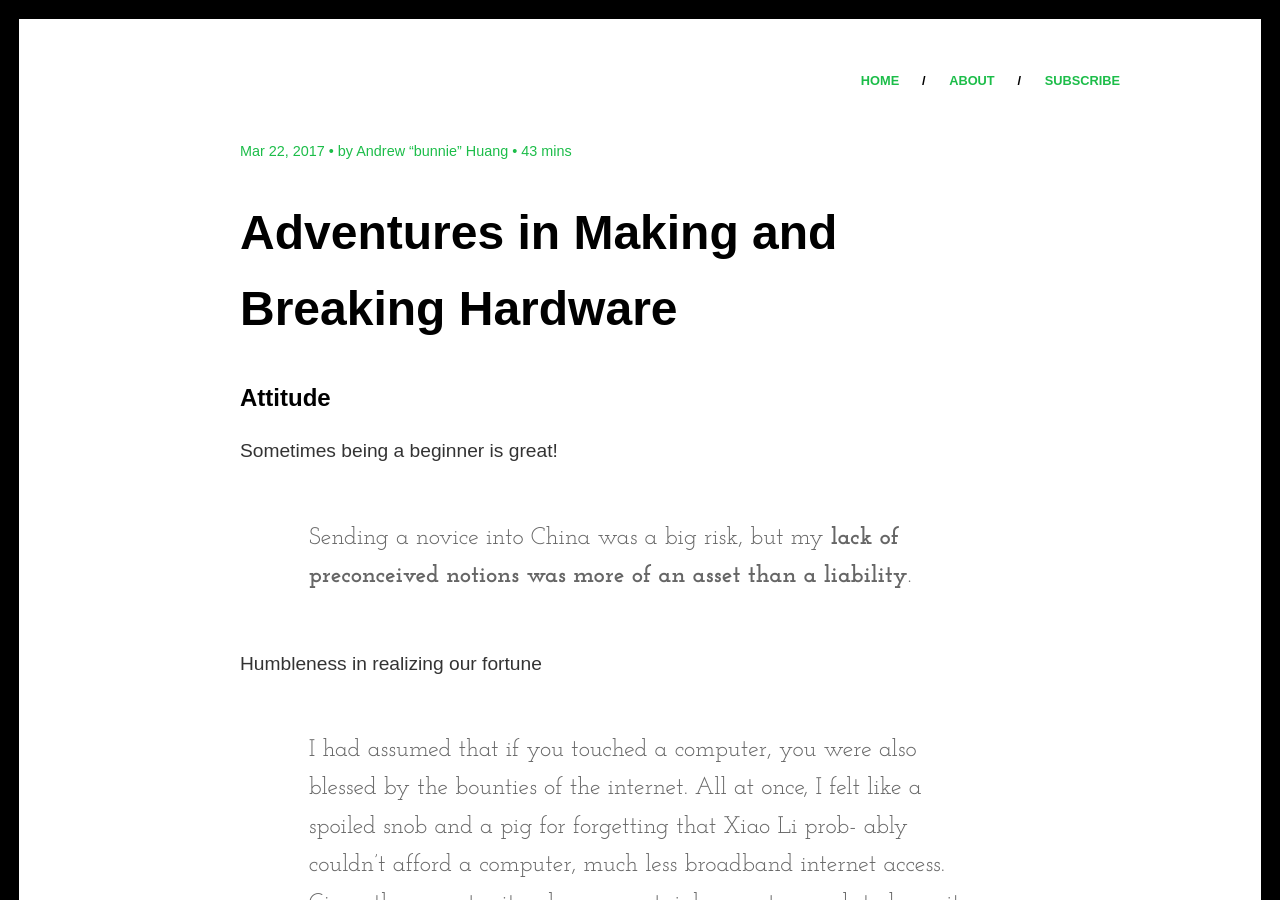
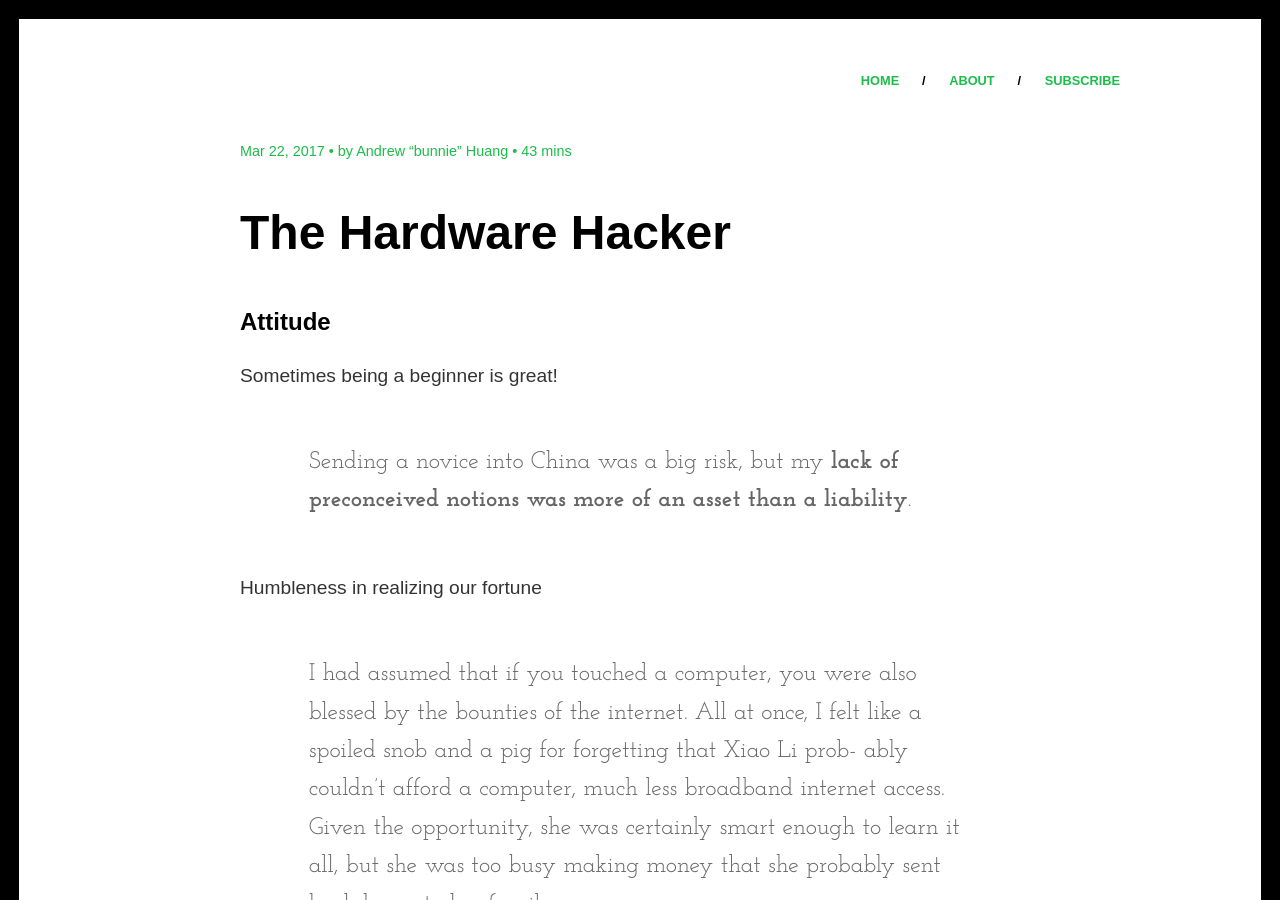
Before and after one commit to sayanee/books, a Jekyll site: the page built from _posts/2017-03-22-hardware-hacker.md, in a window 1280 px wide and 900 px high. Built offline with Jekyll 4.4.1, drawn with Linux system fonts in a browser that asks for light colours; some web fonts are replaced.

Commit message:
amend book name

```diff
--- a/_posts/2017-03-22-hardware-hacker.md
+++ b/_posts/2017-03-22-hardware-hacker.md
@@ -1,6 +1,6 @@
 ---
 layout: post
-title:  "Adventures in Making and Breaking Hardware"
+title:  "The Hardware Hacker"
 authors: Andrew “bunnie” Huang
 categories:
 - books
```
